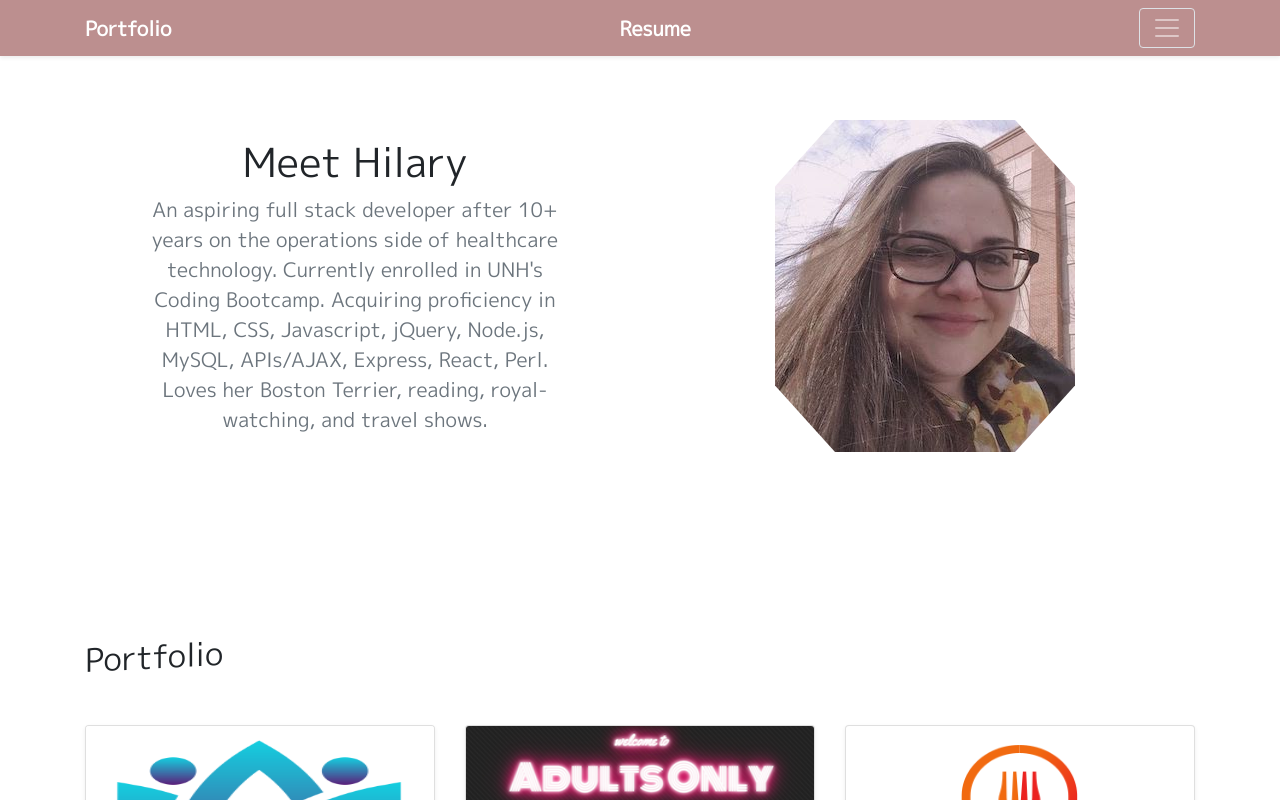
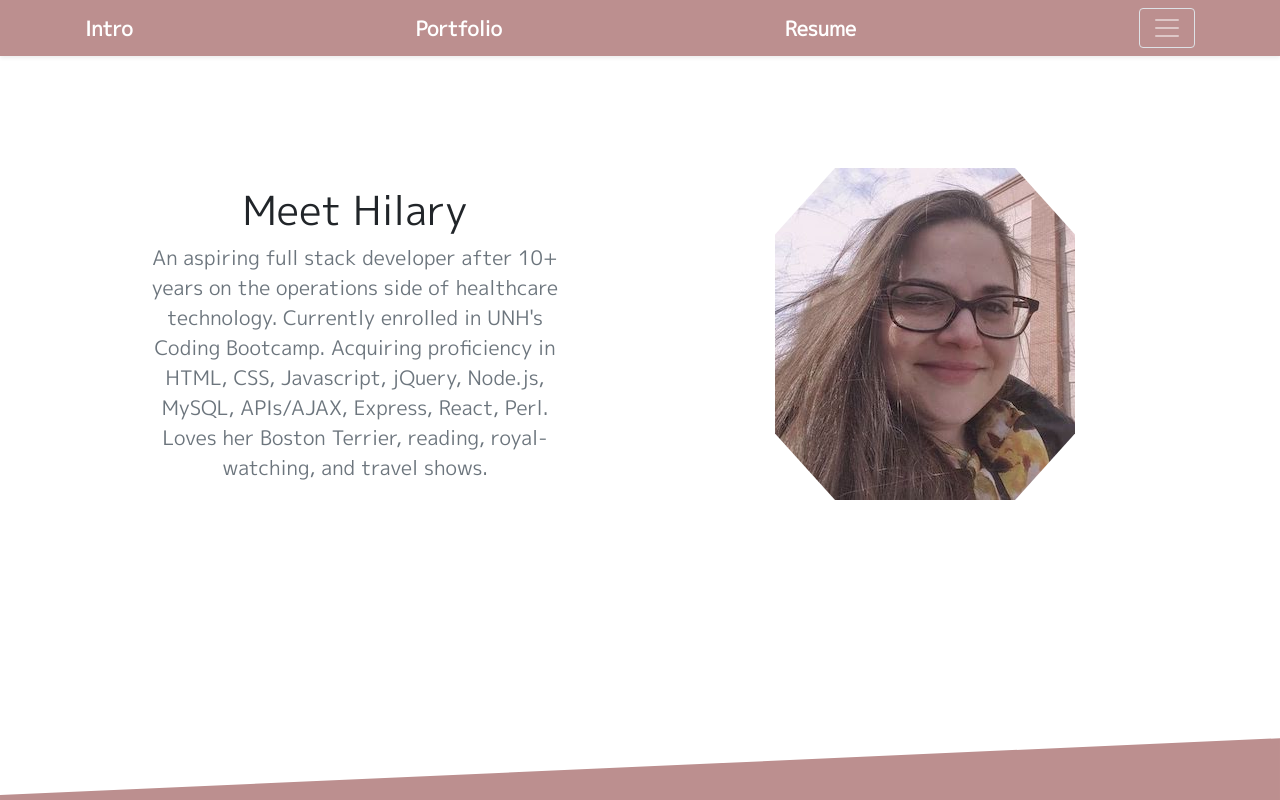
Before and after one commit to hilbug/hilaryferraro.github.io, a React (Create React App) app: page / in a window 1280 px wide. Shown: the top 800 px of the page. Built offline with nearby package versions, Linux system fonts and the light colour scheme.

Commit message:
add react router

```diff
--- a/src/App.js
+++ b/src/App.js
@@ -2,20 +2,34 @@ import React from "react";
 import Header from "./components/Header";
 import Introduction from "./pages/Introduction";
 import Portfolio from "./pages/Portfolio";
+import Resume from "./pages/Resume";
 import Footer from "./components/Footer";
+import { BrowserRouter as Router, Route, Switch } from 'react-router-dom';
+
 
 function App() {
   return (
-    <div>
+    <Router>
+    <>
       <Header />
-      <Introduction />
-      <Portfolio />
+      <Switch>
+          <Route exact path="/">
+            <Introduction />
+          </Route>
+          <Route path="/portfolio">
+            <Portfolio />
+          </Route>
+          <Route path="/resume">
+            <Resume />
+          </Route>
+        </Switch>
       {/* SVG Image for angle */}
       <svg className="mb-0" xmlns="http://www.w3.org/2000/svg" viewBox="0 0 1440 320">
                 <path fill="#bc8f8f" fillOpacity="1" d="M0,224L1440,160L1440,320L0,320Z"></path>
             </svg>
       <Footer />
-    </div>
+    </>
+    </Router>
   );
 }
 
--- a/src/components/Header.js
+++ b/src/components/Header.js
@@ -1,10 +1,10 @@
 import React from "react";
+import { Link } from "react-router-dom";
 //import Navbar from 'react-bootstrap/Navbar';
-// will we need this: import { Link } from "react-router-dom";
 
 function Header() {
     return (
-        <header>
+        <header className="mb-5">
         <div className="collapse nav-bar" id="navbarHeader">
             <div className="container">
                 <div className="row">
@@ -35,12 +35,9 @@ function Header() {
         </div>
         <div className="navbar navbar-dark nav-bar shadow-sm">
             <div className="container d-flex justify-content-between">
-                <a href="#portfolio" className="navbar-brand">
-                    <strong>Portfolio</strong>
-                </a>
-                <a href="#resume" className="navbar-brand">
-                    <strong>Resume</strong>
-                </a>
+                <Link to="/" className="navbar-brand"><strong>Intro</strong></Link>
+                <Link to="/portfolio" className="navbar-brand"><strong>Portfolio</strong></Link>
+                <Link to="/resume" className="navbar-brand"><strong>Resume</strong></Link>
                 <button className="navbar-toggler btn btn-outline-dark border" type="button" data-toggle="collapse"
                     data-target="#navbarHeader" aria-controls="navbarHeader" aria-expanded="false"
                     aria-label="Toggle navigation">
```
